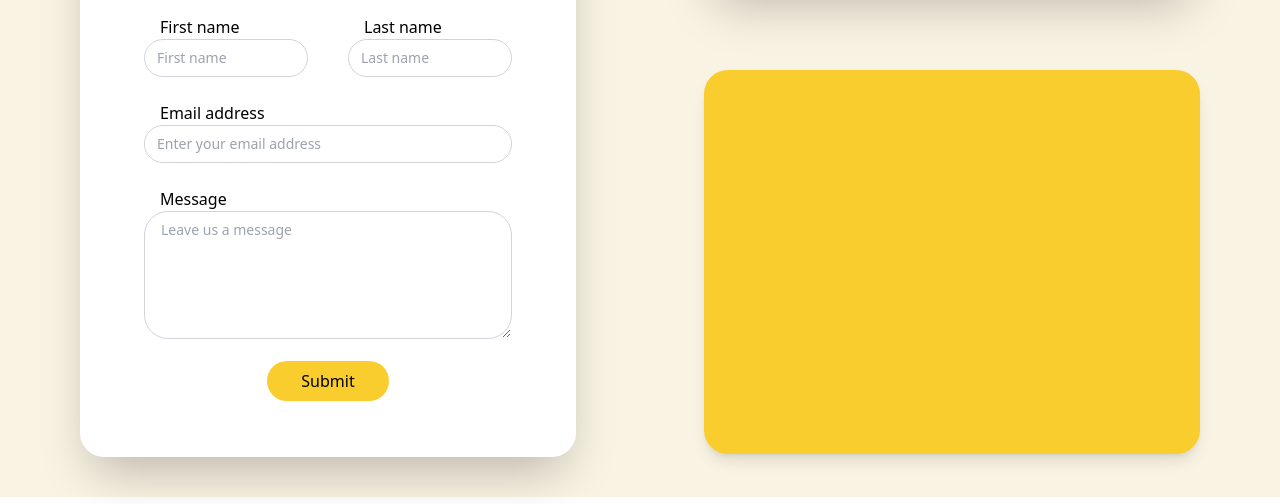
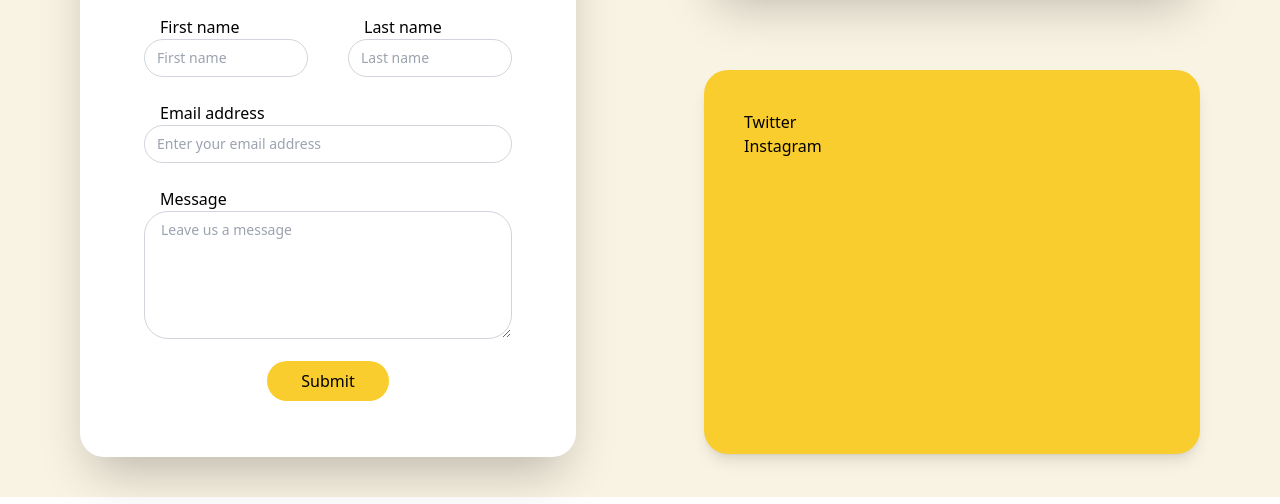
Before and after one commit to Griffin-Ndede/Firefly_frontend, a React (Vite) app: page /contact in a window 1280 px wide. Shown: the part 434-938 px from the top of the page. Built offline with nearby package versions, Linux system fonts and the light colour scheme.

Commit message:
Style: creates a contact in the contact page

```diff
--- a/src/Pages/Contact.jsx
+++ b/src/Pages/Contact.jsx
@@ -65,7 +65,10 @@ function Contact() {
             className='h-40 sm:h-56 md:h-72 w-full object-cover rounded-3xl shadow-2xl'
           />
 
-          <div className='bg-custom-yellow h-64 sm:h-96 w-full rounded-3xl mt-10 md:mt-20 shadow-lg'></div>
+          <div className='bg-custom-yellow h-64 sm:h-96 w-full rounded-3xl mt-10 md:mt-20 shadow-lg p-10'>
+            <p>Twitter</p>
+            <p>Instagram</p>
+          </div>
         </div>
 
       </section>
```
